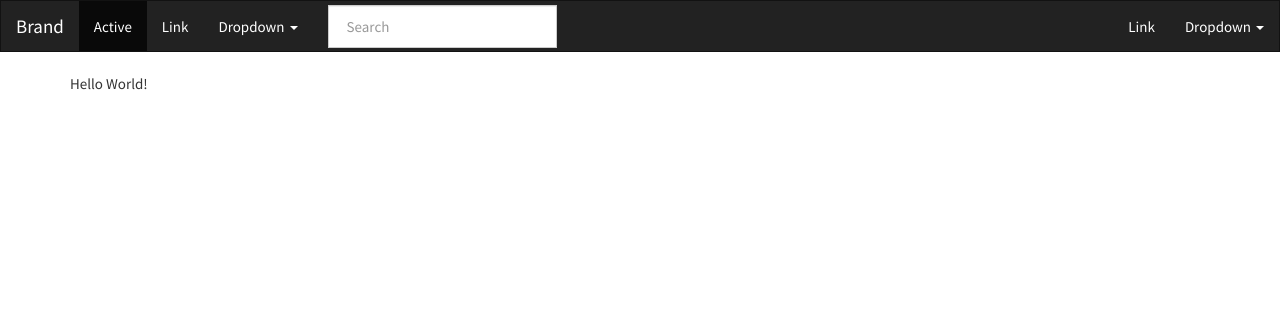
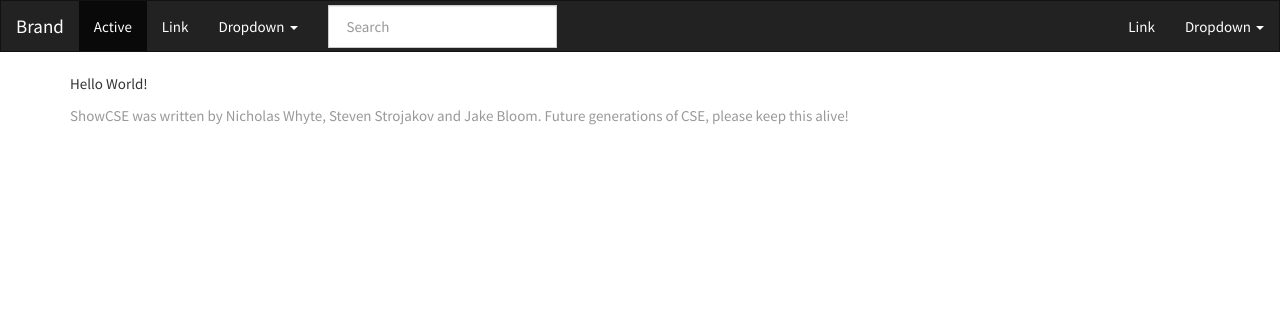
Before and after one commit to csesoc/ShowCSE, a Flask app: template Application/modules/frontend/templates/frontend/home/index.html in a window 1280 px wide. Shown: the top 312 px of the page. Run offline with Flask 2, Linux system fonts and the light colour scheme; the template is opened without the code that fills it, so the values that code supplies are empty; some libraries are stand-ins or nearby versions.

Commit message:
Added footer and comment with creator credit

```diff
--- a/Application/modules/frontend/templates/frontend/base.html
+++ b/Application/modules/frontend/templates/frontend/base.html
@@ -54,4 +54,9 @@
         {% block content %}
         {% endblock %}
     </div>
+    <footer class="footer">
+      <div class="container">
+        <p class="text-muted">ShowCSE was written by Nicholas Whyte, Steven Strojakov and Jake Bloom. Future generations of CSE, please keep this alive!</p>
+      </div>
+    </footer>
 {% endblock %}
--- a/Application/templates/_bases/_base.html
+++ b/Application/templates/_bases/_base.html
@@ -1,4 +1,5 @@
 <!DOCTYPE html>
+<!-- Website by Nicholas Whyte, Steven Strijakov and Jake Bloom -->
 <html>
 <head>
     {% block head %}
```
